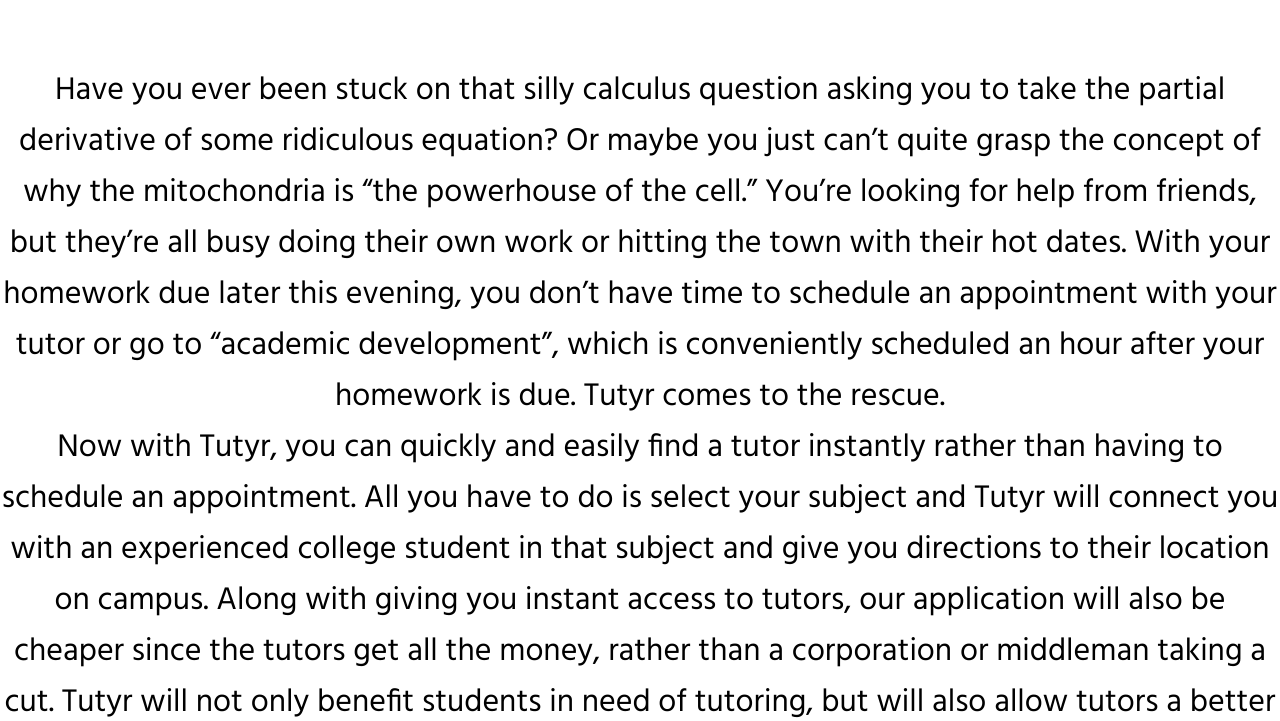
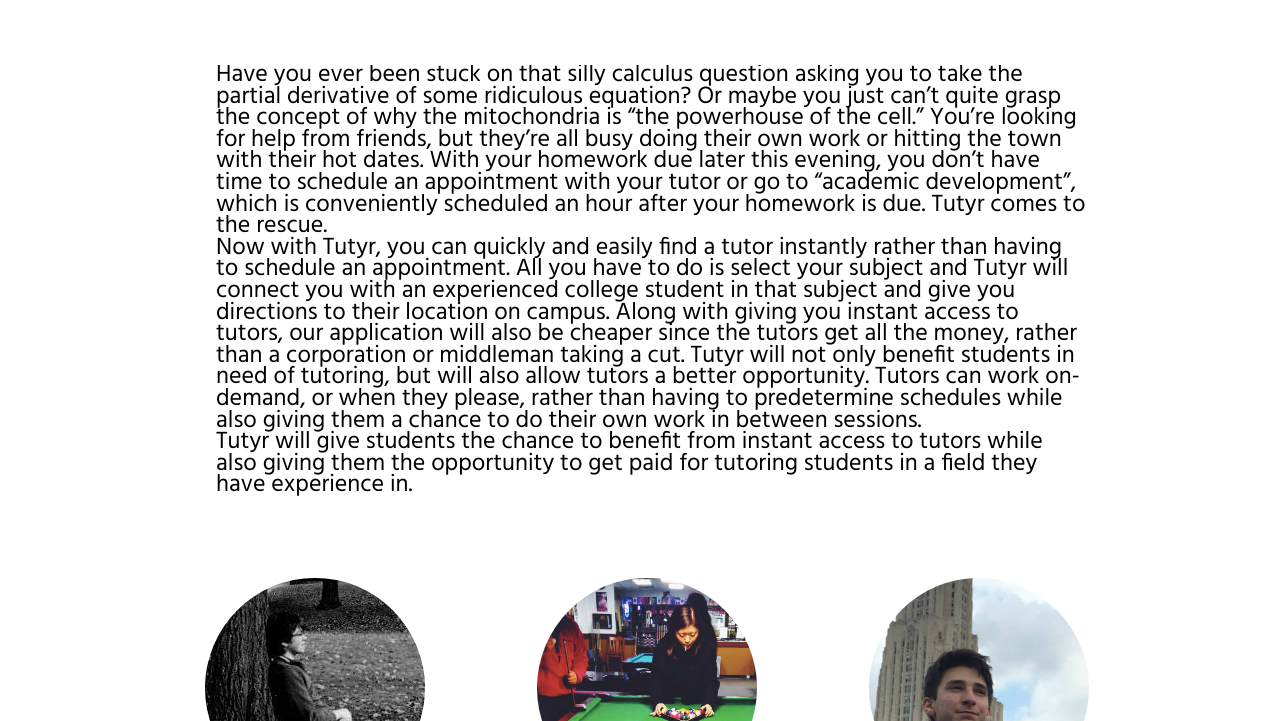
Before and after one commit to tutyr/tutyr.github.io, a plain HTML site: page about_tutyr.html in a window 1280 px wide. Shown: the part 79-800 px from the top of the page. Drawn offline with nearby package versions, Linux system fonts and the light colour scheme.

Commit message:
style text

```diff
--- a/style.css
+++ b/style.css
@@ -218,8 +218,13 @@
 }
 .title {
 	font-weight: lighter;
-	font-size:24pt;
-	text-align: center;
+	font-size:18pt;
+	text-align: left;
+	margin-left:9em;
+	margin-right: 15%;
+	line-height: 90%
+
+
 }
 
 .photo {
```
